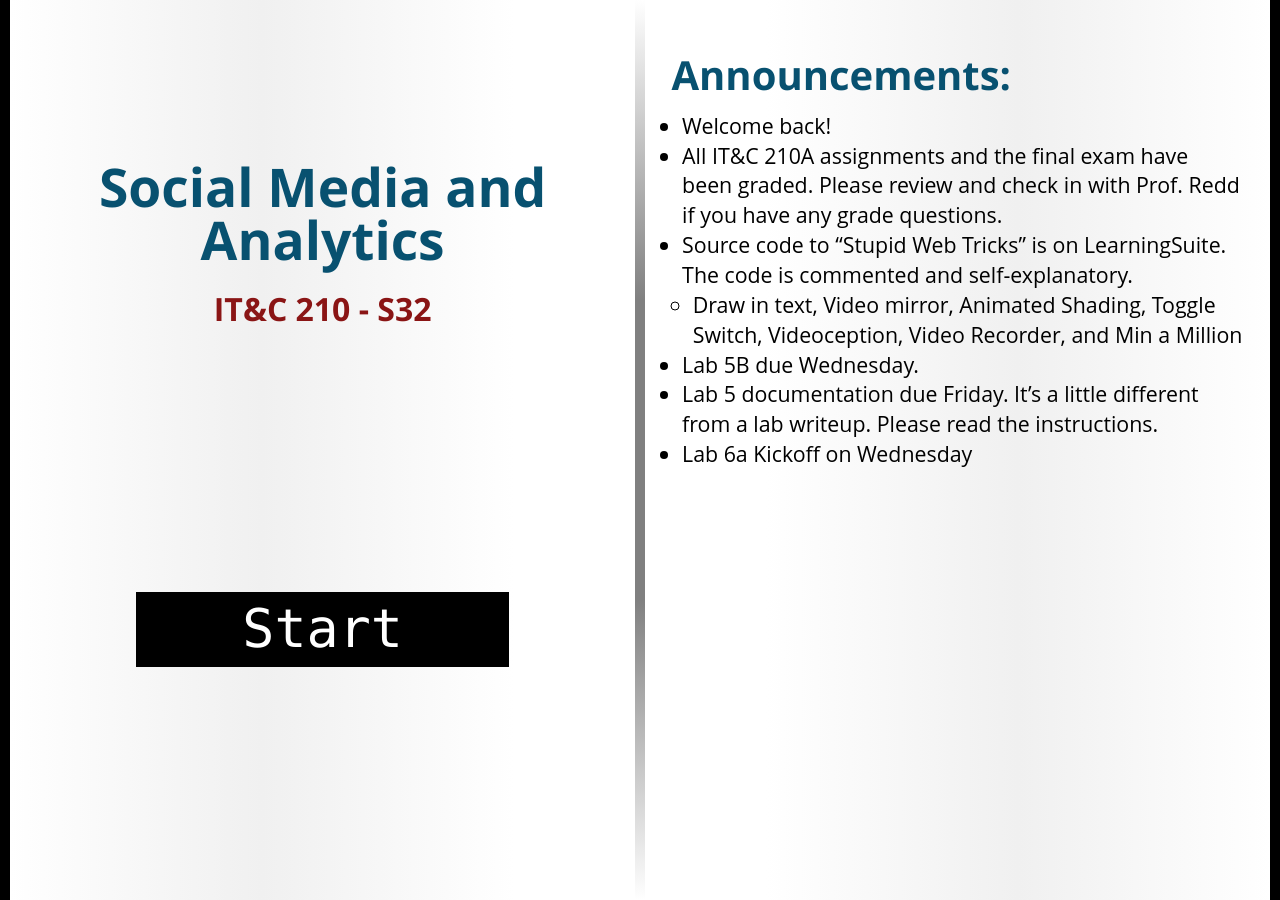
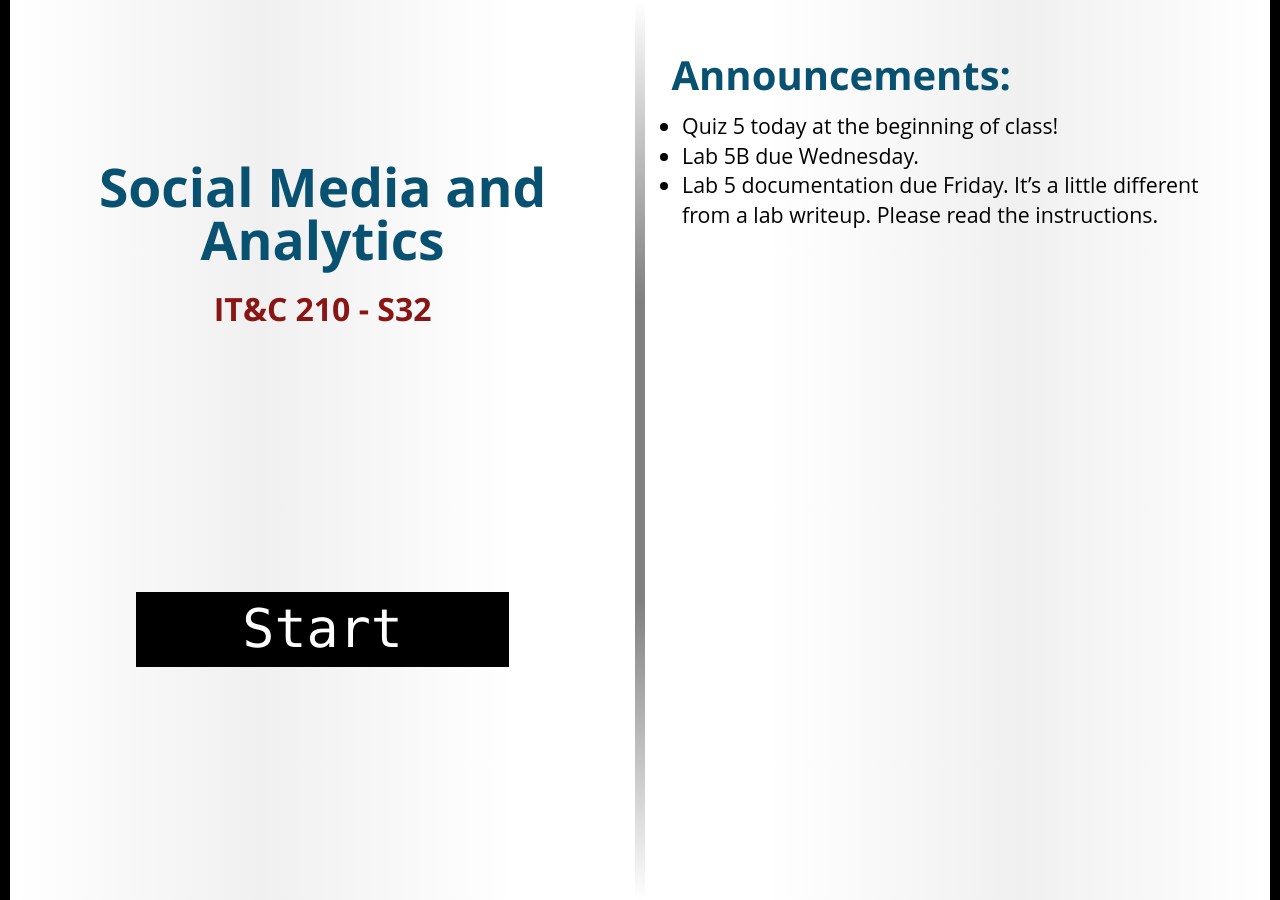
Before and after one commit to BYU-ITC-210/BYU-ITC-210.github.io, a Jekyll site: the page built from _welcome/S32.md, in a window 1280 px wide. Built offline with Jekyll 4.4.1, drawn with Linux system fonts in a browser that asks for light colours; some web fonts are replaced.

Commit message:
Welcome S32

```diff
--- a/_welcome/S32.md
+++ b/_welcome/S32.md
@@ -1,12 +1,9 @@
 ---
 title: Social Media and Analytics
 session: S32
+quiz: lovelace
 ---
 
-* Welcome back!
-* All IT&C 210A assignments and the final exam have been graded. Please review and check in with Prof. Redd if you have any grade questions.
-* Source code to "Stupid Web Tricks" is on LearningSuite. The code is commented and self-explanatory.
-    * Draw in text, Video mirror, Animated Shading, Toggle Switch, Videoception, Video Recorder, and Min a Million
+* Quiz 5 today at the beginning of class!
 * Lab 5B due Wednesday.
 * Lab 5 documentation due Friday. It's a little different from a lab writeup. Please read the instructions.
-* Lab 6a Kickoff on Wednesday
```
